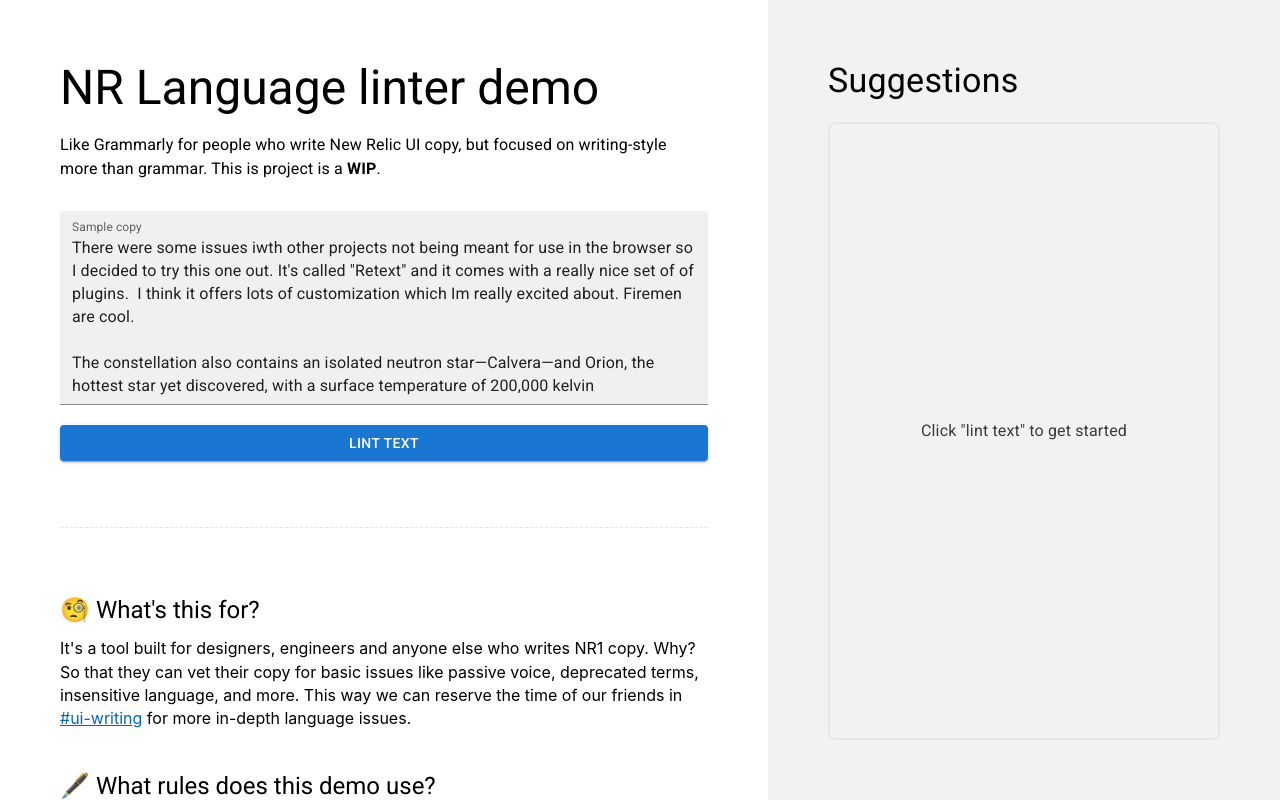
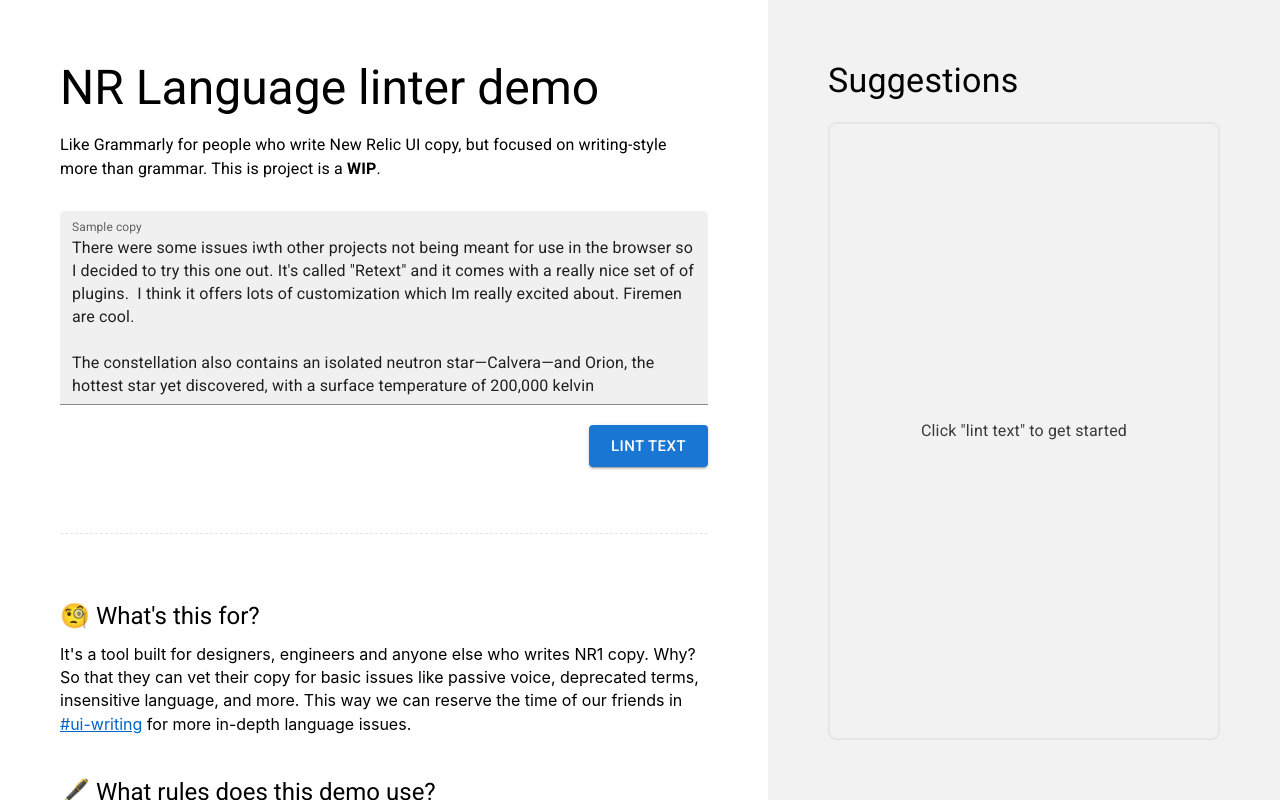
Before and after one commit to newrelic/new-relic-language-linter, a React (Create React App) app: page / in a window 1280 px wide. Built offline with nearby package versions, Linux system fonts and the light colour scheme; a web font is replaced by a local one.

Commit message:
feat: button changes

```diff
--- a/src/App.css
+++ b/src/App.css
@@ -45,6 +45,7 @@
 .form-container {
   display: flex;
   flex-direction: column;
+  align-items: flex-end;
   gap: 20px;
   width: 100%;
 }
--- a/src/App.js
+++ b/src/App.js
@@ -126,7 +126,7 @@
               onChange={(e) => handleTextAreaOnChange(e)}
               variant='filled'
             />
-            <Button variant='contained' onClick={() => handleButtonTrigger()}>Lint text</Button>
+            <Button size="large" variant='contained' onClick={() => handleButtonTrigger()}>Lint text</Button>
           </form>
           <hr className="standard-hr"/>
           <div className="about">
```
